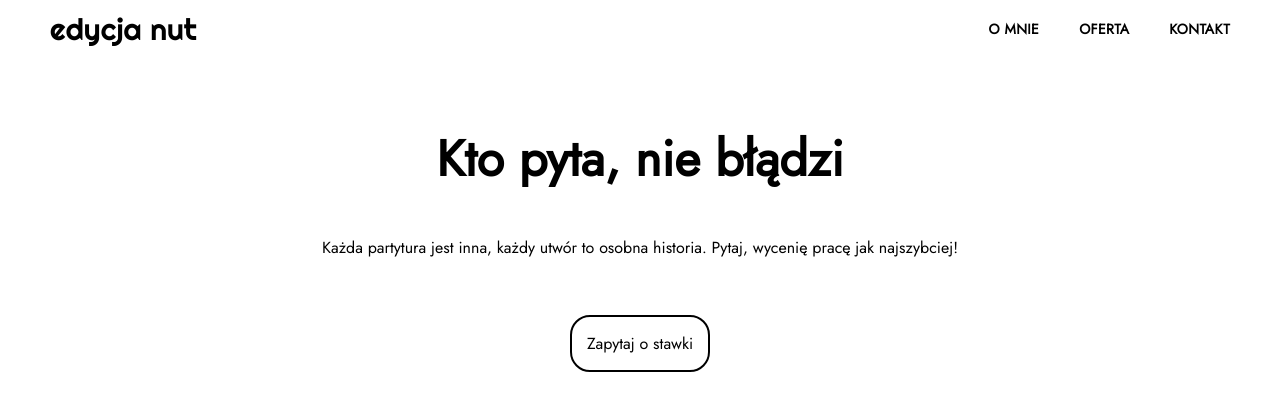
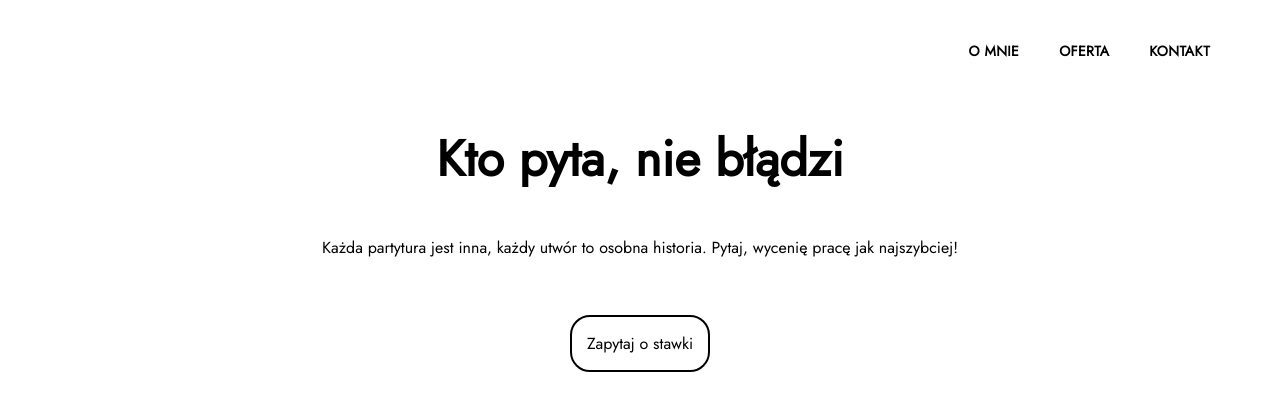
Before and after one commit to MokkaKowalewska/edycja-nut, a Gatsby site: page /kontakt in a window 1280 px wide. Built offline with nearby package versions, Linux system fonts and the light colour scheme; Gatsby itself is replaced by a stand-in of ours.

```diff
--- a/src/components/Navigation/Navigation.js
+++ b/src/components/Navigation/Navigation.js
@@ -3,27 +3,25 @@
 import { Link } from "gatsby"
 import PropTypes from "prop-types"
 
-const NavigationWrapper = styled.nav`
+import Logo from "../Logo/Logo"
+import media from "../../utils/media"
+
+const NavigationDesktopWrapper = styled.nav`
   position: absolute;
   top: 0;
   left: 0;
   z-index: 999;
   width: 100vw;
-  padding: 10px 50px;
+  padding: 50px 70px;
   display: flex;
   align-items: center;
-  justify-content: space-between;
+  justify-content: flex-end;
   font-family: "Jost", serif;
 
   a {
     text-decoration: none;
     color: ${props => props.color};
   }
-`
-
-const Logo = styled.span`
-  font-family: "Righteous", serif;
-  font-size: 3rem;
 `
 
 const NavigationList = styled.ul`
@@ -47,10 +45,7 @@
 `
 
 const Navigation = ({ color }) => (
-  <NavigationWrapper color={color}>
-    <Logo>
-      <Link to="/">edycja nut</Link>
-    </Logo>
+  <NavigationDesktopWrapper color={color}>
     <NavigationList>
       <NavigationListItem>
         <Link to="/o-mnie">o mnie</Link>
@@ -62,7 +57,7 @@
         <Link to="/kontakt">kontakt</Link>
       </NavigationListItem>
     </NavigationList>
-  </NavigationWrapper>
+  </NavigationDesktopWrapper>
 )
 
 Navigation.propTypes = {
```
